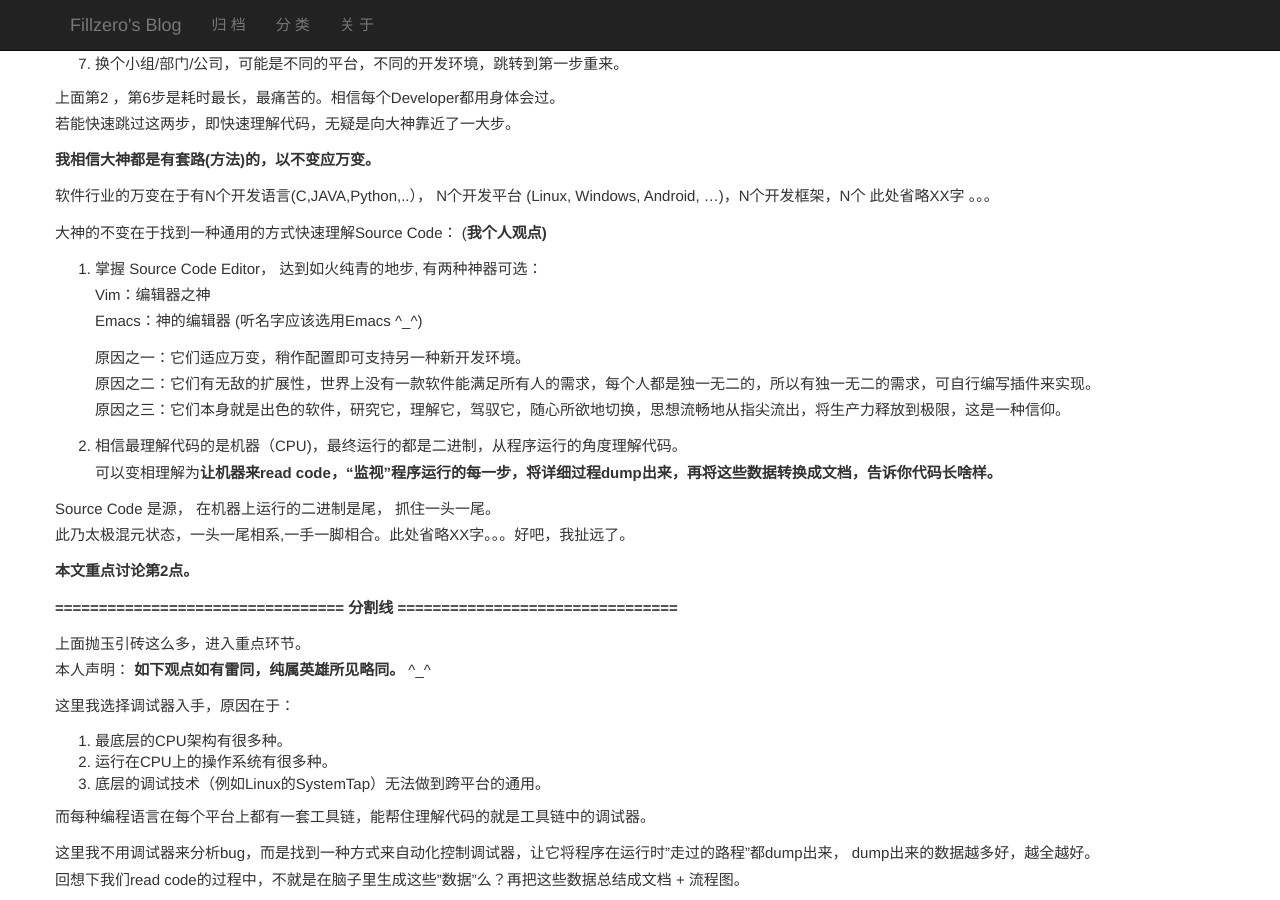
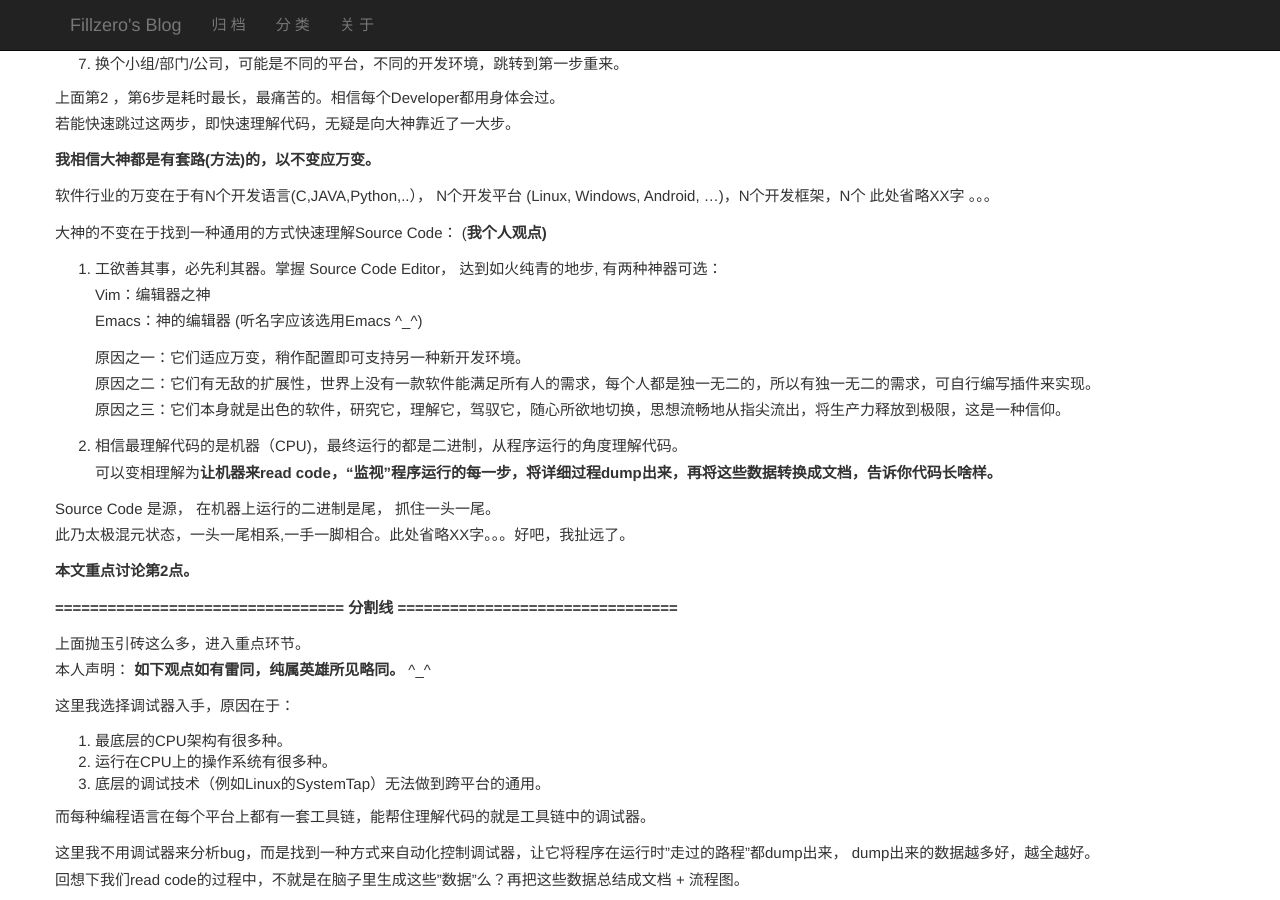
Before and after one commit to fillzero/fillzero.github.io, a Jekyll site: the page built from _posts/2018-11-23-use-debug-to-understand-code-quickly.md, in a window 1280 px wide and 900 px high, scrolled down 934 px. Built offline with Jekyll 4.4.1, drawn with Linux system fonts in a browser that asks for light colours; nearby versions of some CDN libraries; library files that are not in the unit come from our copies; some of the changed text lies outside the part shown.

Commit message:
Update 2018-11-23-use-debugxxx
Signed-off-by: Liang Dai <liang.dai1@citrix.com>

```diff
--- a/_posts/2018-11-23-use-debug-to-understand-code-quickly.md
+++ b/_posts/2018-11-23-use-debug-to-understand-code-quickly.md
@@ -55,7 +55,7 @@ Linus 大神说过 "<b>Read the Fucking Source Code</b>"， 但他没有具体
 软件行业的万变在于有N个开发语言(C,JAVA,Python,..）， N个开发平台 (Linux, Windows, Android, ...)，N个开发框架，N个 此处省略XX字 。。。
 
 大神的不变在于找到一种通用的方式快速理解Source Code： (<b>我个人观点<b>)
-1. 掌握 Source Code Editor， 达到如火纯青的地步, 有两种神器可选：<br>
+1. 工欲善其事，必先利其器。掌握 Source Code Editor， 达到如火纯青的地步, 有两种神器可选：<br>
    Vim：编辑器之神 <br>
    Emacs：神的编辑器  (听名字应该选用Emacs ^_^)<br>
 
```
Also changed, not shown: other parts of _posts/2018-11-23-use-debug-to-understand-code-quickly.md (+1 -1 lines).
